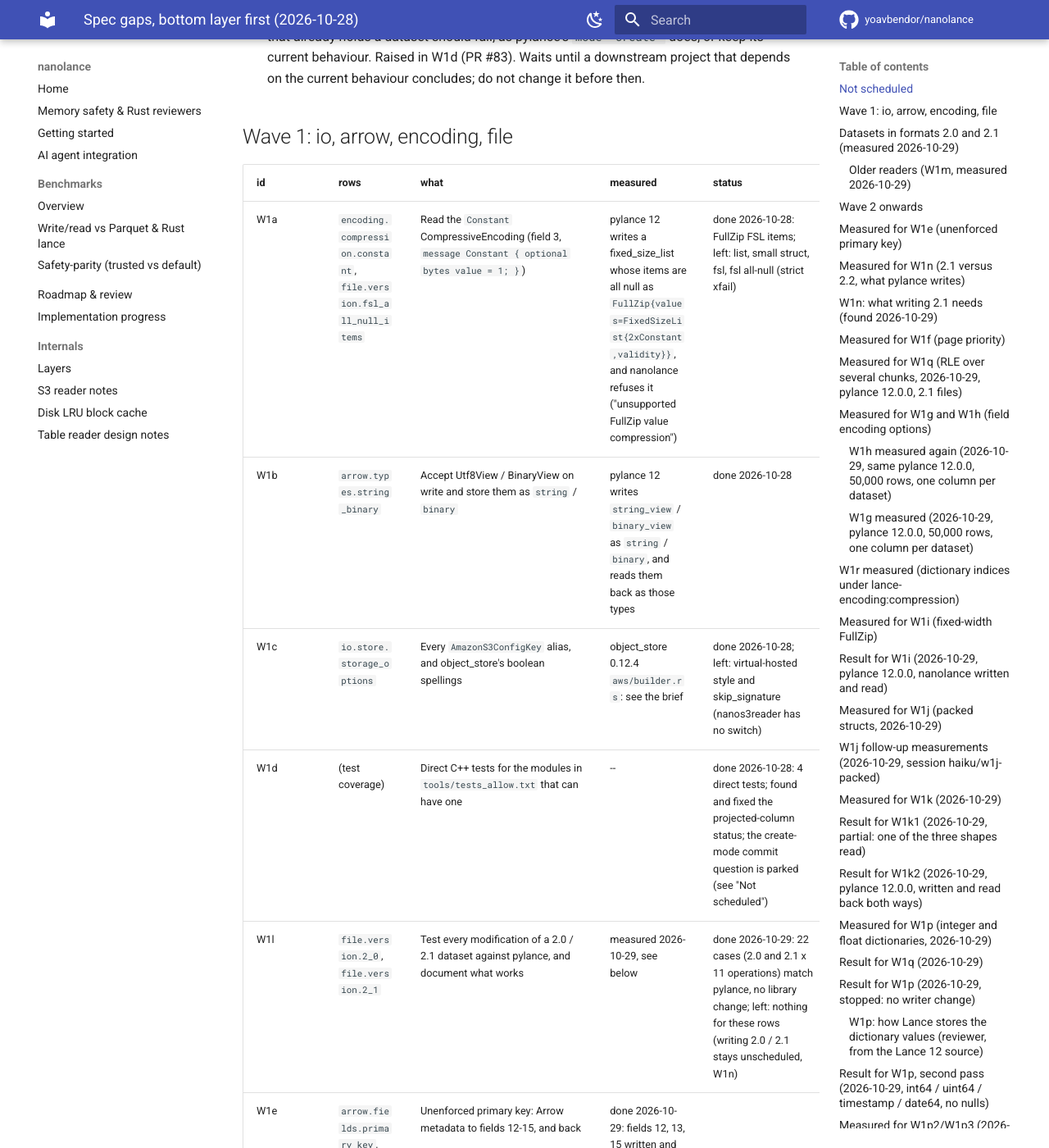
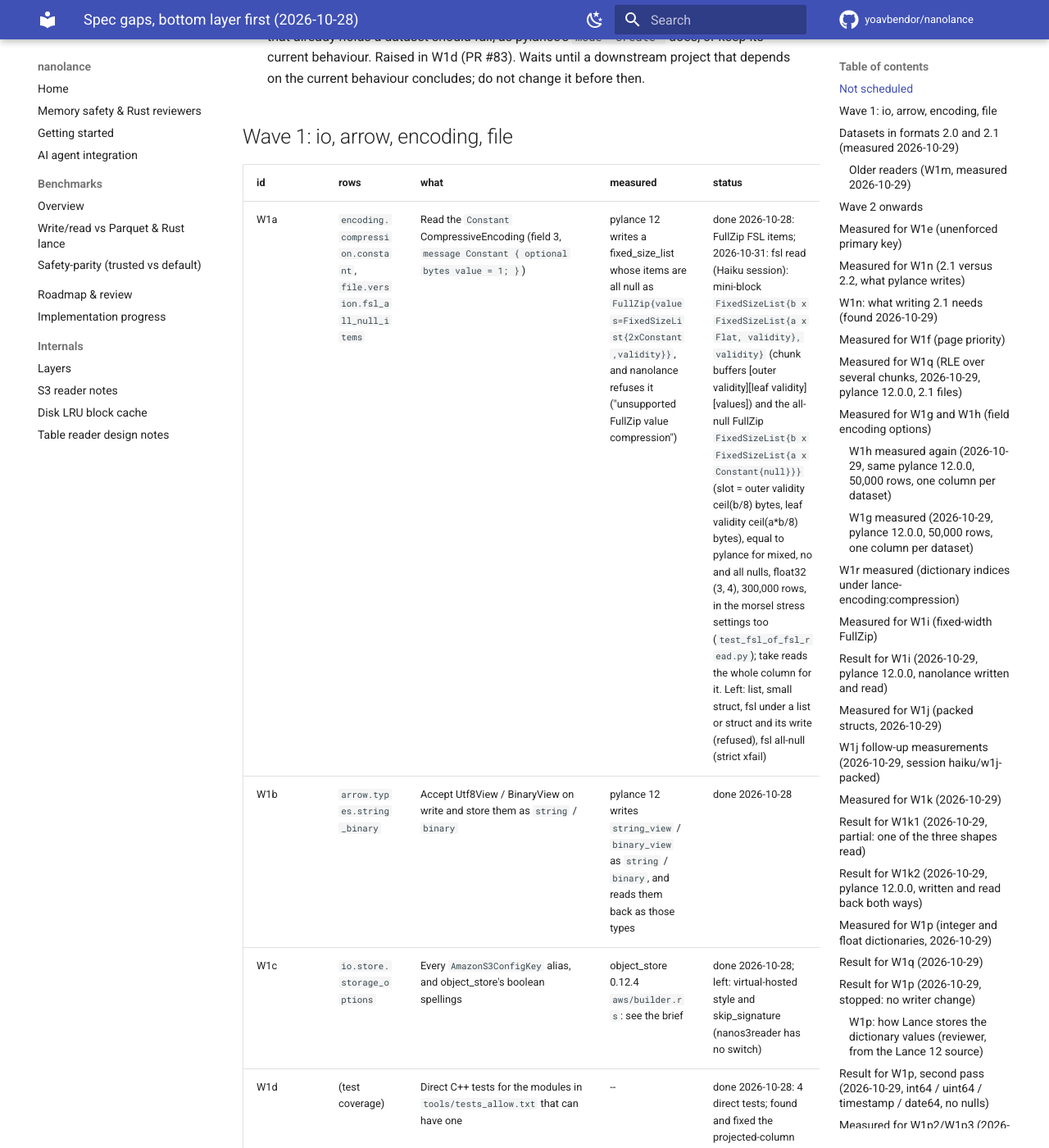
Before and after one commit to yoavbendor/nanolance, an MkDocs documentation site: the page built from docs/tasks/SPEC_GAPS.md, in a window 1280 px wide and 1400 px high, scrolled down 917 px. Shown: the whole window at 82% size. Built offline with MkDocs 1.6.1 and Material for MkDocs 9.7.7, drawn with Linux system fonts in a browser that asks for light colours; comment, search, counter and statistics services are not loaded.

Commit message:
docs: fixed_size_list<fixed_size_list> read (W1a)
Co-Authored-By: Claude Opus 5.5 <noreply@anthropic.com>
Claude-Session: https://claude.ai/code/session_014PGy9PK68gHvyR8T1r5ueY

```diff
--- a/docs/tasks/SPEC_GAPS.md
+++ b/docs/tasks/SPEC_GAPS.md
@@ -34,7 +34,7 @@ These stay as they are until a user asks, or the Lance pin moves:
 
 | id | rows | what | measured | status |
 |---|---|---|---|---|
-| W1a | `encoding.compression.constant`, `file.version.fsl_all_null_items` | Read the `Constant` CompressiveEncoding (field 3, `message Constant { optional bytes value = 1; }`) | pylance 12 writes a fixed_size_list whose items are all null as `FullZip{values=FixedSizeList{2xConstant,validity}}`, and nanolance refuses it ("unsupported FullZip value compression") | done 2026-10-28: FullZip FSL items; left: list<fsl>, small struct<fsl>, fsl<fsl>, fsl<string> all-null (strict xfail) |
+| W1a | `encoding.compression.constant`, `file.version.fsl_all_null_items` | Read the `Constant` CompressiveEncoding (field 3, `message Constant { optional bytes value = 1; }`) | pylance 12 writes a fixed_size_list whose items are all null as `FullZip{values=FixedSizeList{2xConstant,validity}}`, and nanolance refuses it ("unsupported FullZip value compression") | done 2026-10-28: FullZip FSL items; 2026-10-31: fsl<fsl> read (Haiku session): mini-block `FixedSizeList{b x FixedSizeList{a x Flat, validity}, validity}` (chunk buffers [outer validity][leaf validity][values]) and the all-null FullZip `FixedSizeList{b x FixedSizeList{a x Constant{null}}}` (slot = outer validity ceil(b/8) bytes, leaf validity ceil(a*b/8) bytes), equal to pylance for mixed, no and all nulls, float32 (3, 4), 300,000 rows, in the morsel stress settings too (`test_fsl_of_fsl_read.py`); take reads the whole column for it. Left: list<fsl>, small struct<fsl>, fsl<fsl> under a list or struct and its write (refused), fsl<string> all-null (strict xfail) |
 | W1b | `arrow.types.string_binary` | Accept Utf8View / BinaryView on write and store them as `string` / `binary` | pylance 12 writes `string_view` / `binary_view` as `string` / `binary`, and reads them back as those types | done 2026-10-28 |
 | W1c | `io.store.storage_options` | Every `AmazonS3ConfigKey` alias, and object_store's boolean spellings | object_store 0.12.4 `aws/builder.rs`: see the brief | done 2026-10-28; left: virtual-hosted style and skip_signature (nanos3reader has no switch) |
 | W1d | (test coverage) | Direct C++ tests for the modules in `tools/tests_allow.txt` that can have one | -- | done 2026-10-28: 4 direct tests; found and fixed the projected-column status; the create-mode commit question is parked (see "Not scheduled") |
```
Also changed, not shown: src/arrow/README.md (+1 -1 lines).
